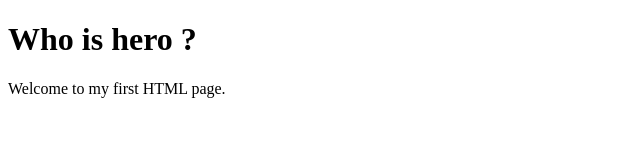
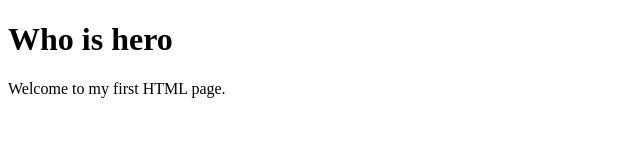
Before and after one commit to mittapallikishore/Azure-Devops-Training, a plain HTML site: page index.html in a window 1280 px wide. Shown: the full height of the page, 0-640 px from the left. Drawn offline with Linux system fonts and the light colour scheme.

Commit message:
Fix heading formatting in index.html

```diff
--- a/index.html
+++ b/index.html
@@ -8,7 +8,7 @@
 
 </head>
 <body>
-    <h1> Who is hero ? </h1>
+    <h1> Who is hero  </h1>
     <p>Welcome to my first HTML page.</p>
 </body>
 </html>
```
